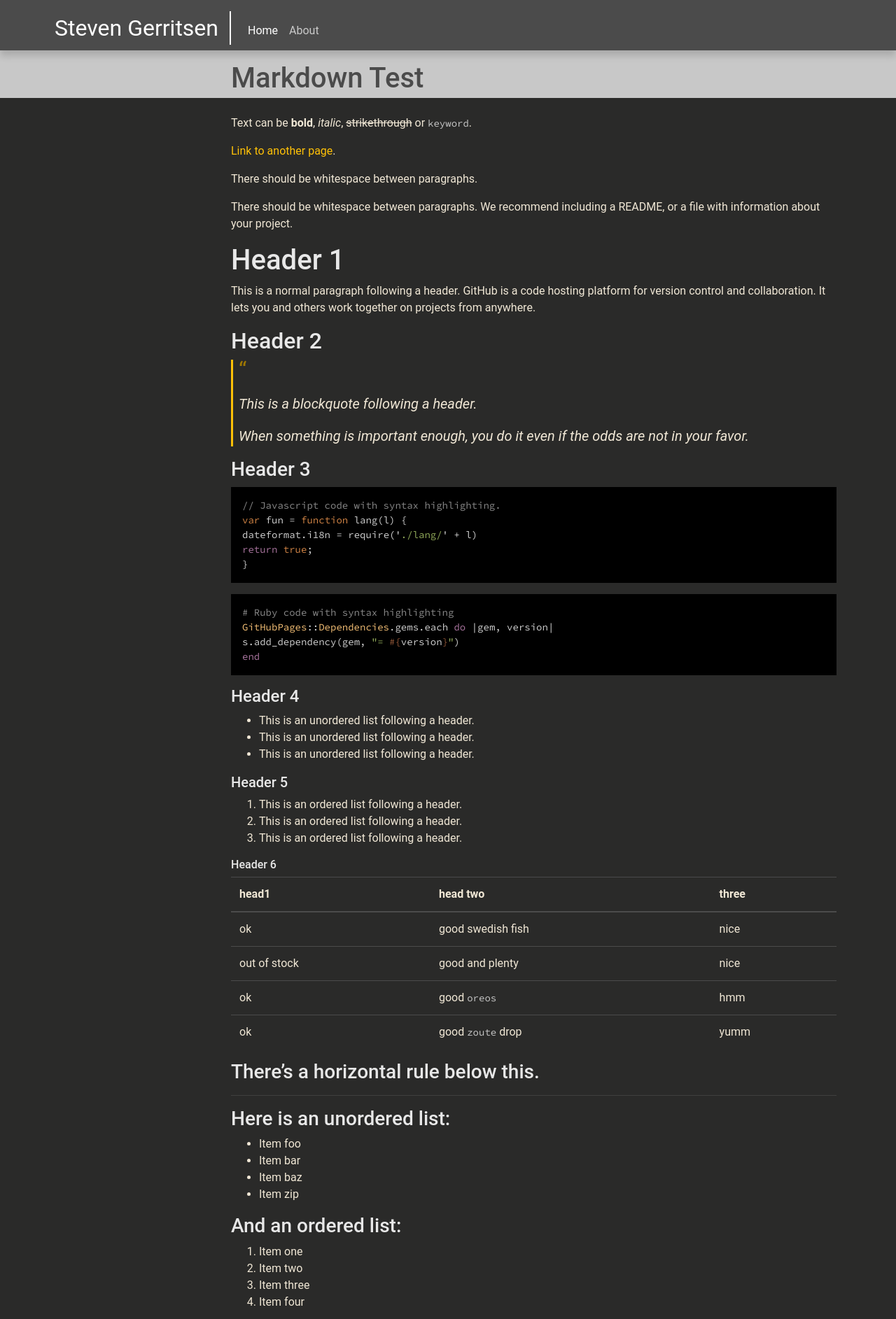
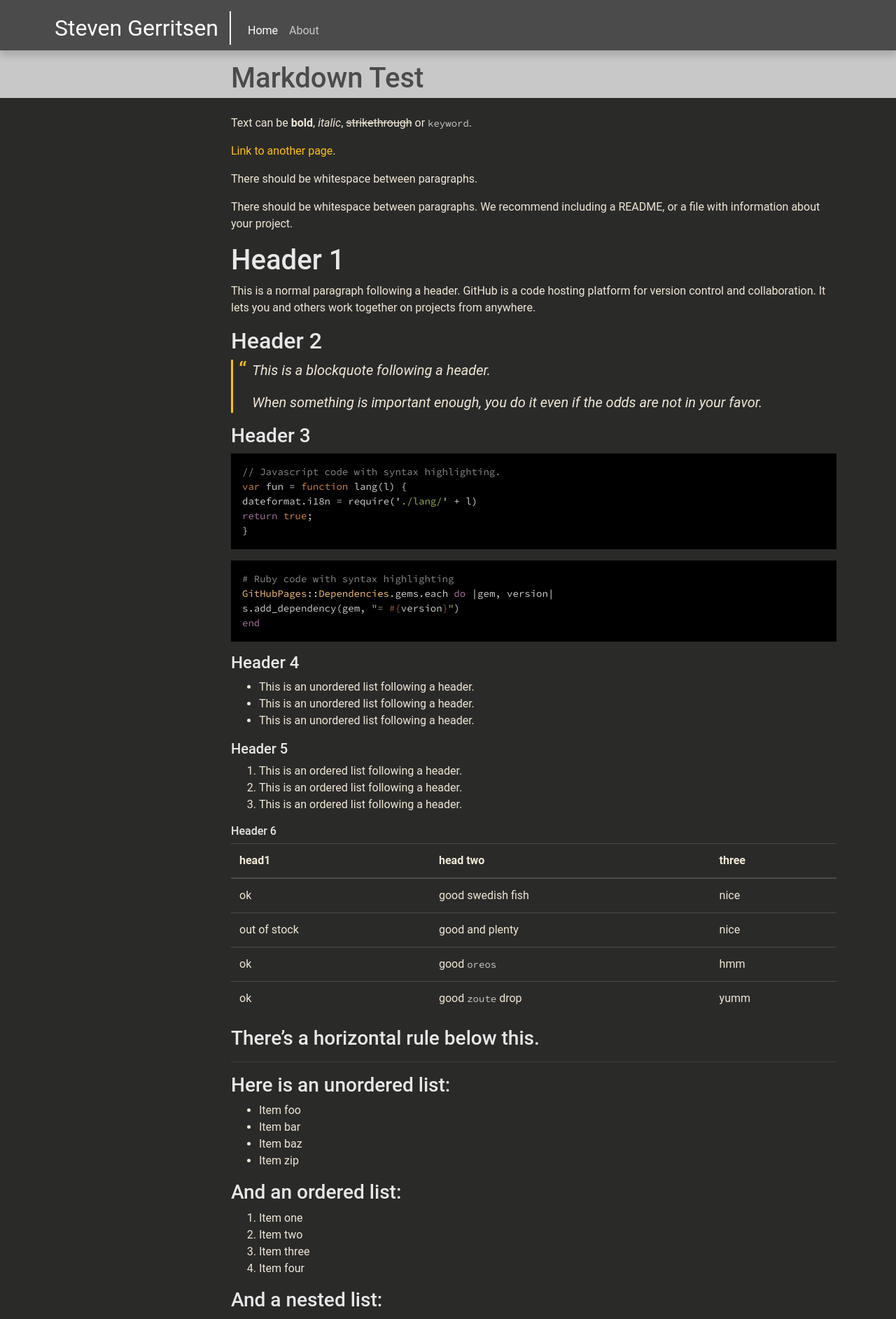
Before and after one commit to Steeff0/steeff0.github.io, a Jekyll site: the page built from pages/markdown-test.md, in a window 1280 px wide. Shown: the top 1885 px of the page at 70% size. Built offline with Jekyll 4.4.1, drawn with Linux system fonts in a browser that asks for light colours; some web fonts are replaced.

Commit message:
Style blockquotes

```diff
--- a/_sass/custom/_blockquote.scss
+++ b/_sass/custom/_blockquote.scss
@@ -2,15 +2,17 @@ blockquote {
   @extend .blockquote;
 
   &, .blockquote {
-    padding-left: 0.5rem;
+    padding-left: .5rem;
     border-left: $yellow 0.2rem solid;
     font-style: italic;
 
     &:before {
       position: relative;
+      float: left;
+      margin-right: .5rem;
       top: -0.6rem;
       content: '\201C';
-      color: darken($yellow, 20%);
+      color: $yellow;
       font-size: 2rem;
       font-style: normal;
     }
```
